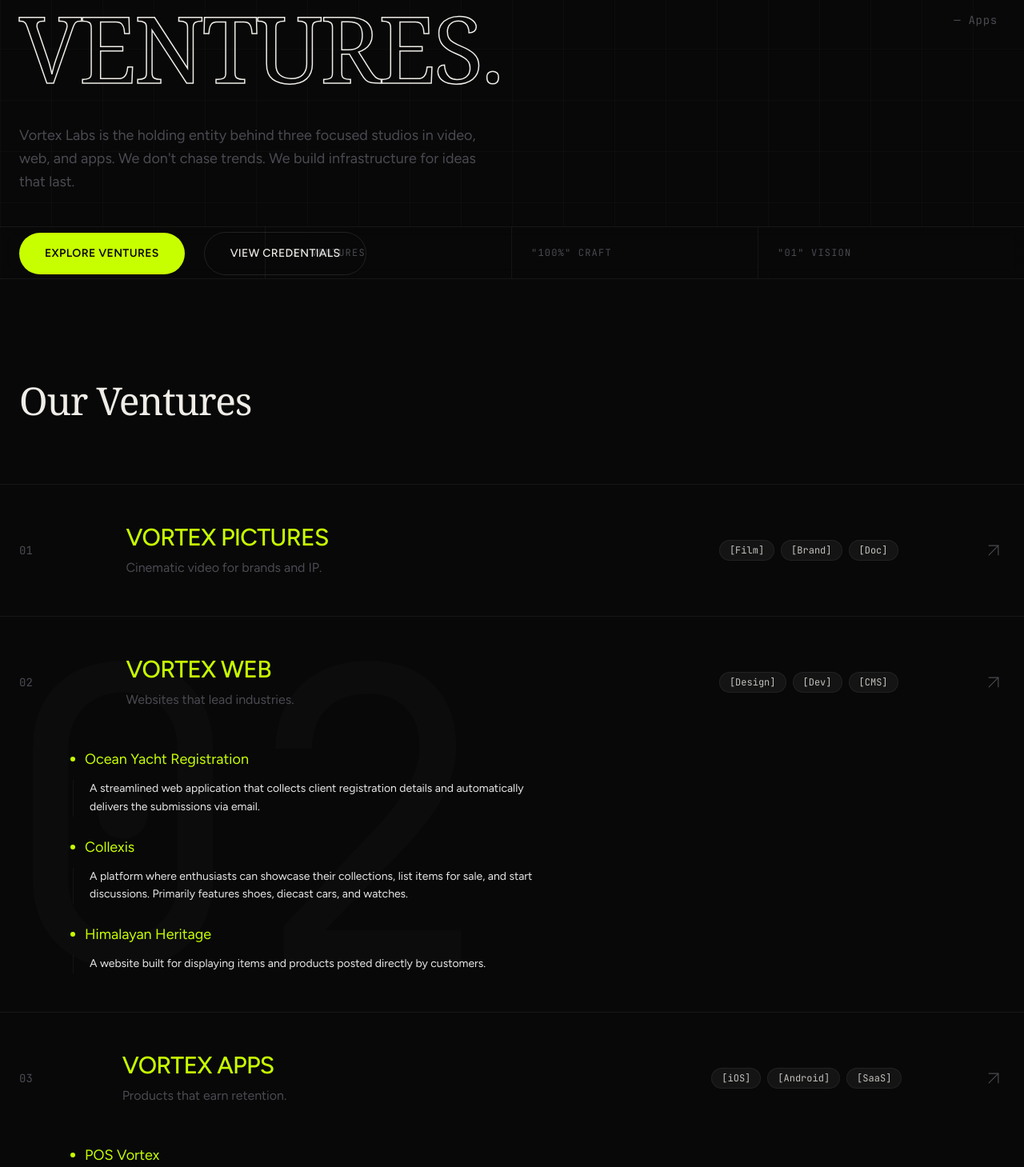
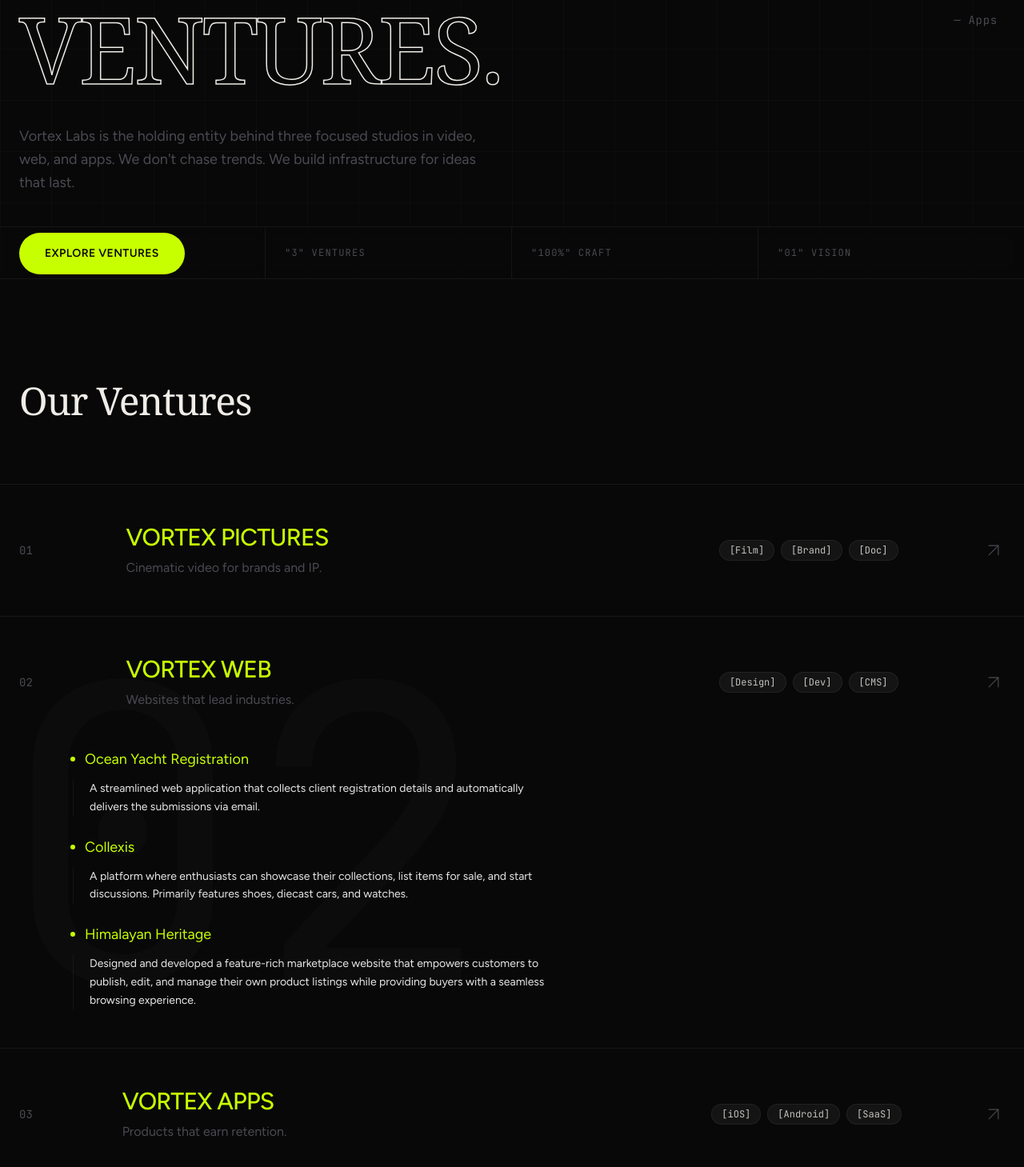
Before and after one commit to sohaib2good-source/vortexlabs, a React (Vite) app: page / in a window 1280 px wide. Shown: the part 451-1910 px from the top of the page at 80% size. Built offline with nearby package versions, Linux system fonts and the light colour scheme.

Commit message:
Update Himalayan Heritage description and remove View Credentials button

```diff
--- a/src/App.tsx
+++ b/src/App.tsx
@@ -49,7 +49,7 @@ const VENTURES_LIST: Venture[] = [
       {
         name: 'Himalayan Heritage',
         url: 'https://himalayanheritage.company',
-        desc: 'A website built for displaying items and products posted directly by customers.'
+        desc: 'Designed and developed a feature-rich marketplace website that empowers customers to publish, edit, and manage their own product listings while providing buyers with a seamless browsing experience.'
       }
     ]
   },
@@ -222,9 +222,6 @@ export default function App() {
               >
                 <a href="#ventures" className="bg-primary text-background px-8 py-4 rounded-full text-sm font-semibold tracking-wide uppercase hover:bg-primary/90 transition-colors">
                   Explore Ventures
-                </a>
-                <a href="#work" className="text-foreground px-8 py-4 rounded-full text-sm font-medium tracking-wide uppercase hover:bg-white/5 border border-white/10 transition-colors">
-                  View Credentials
                 </a>
               </motion.div>
             </div>
```
